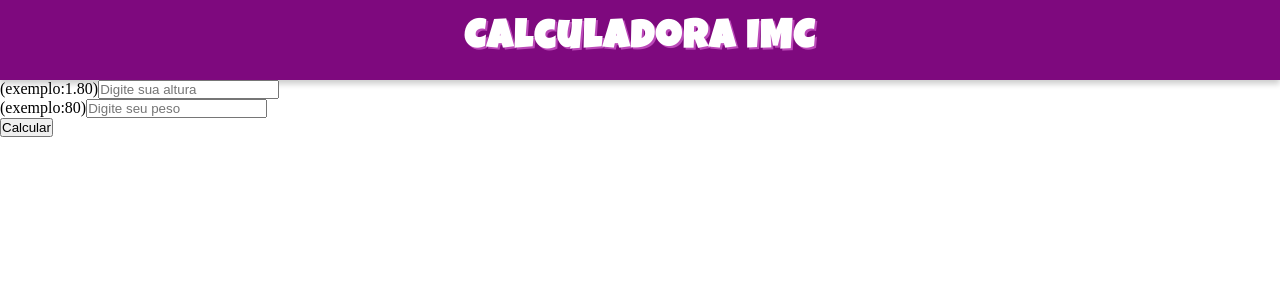
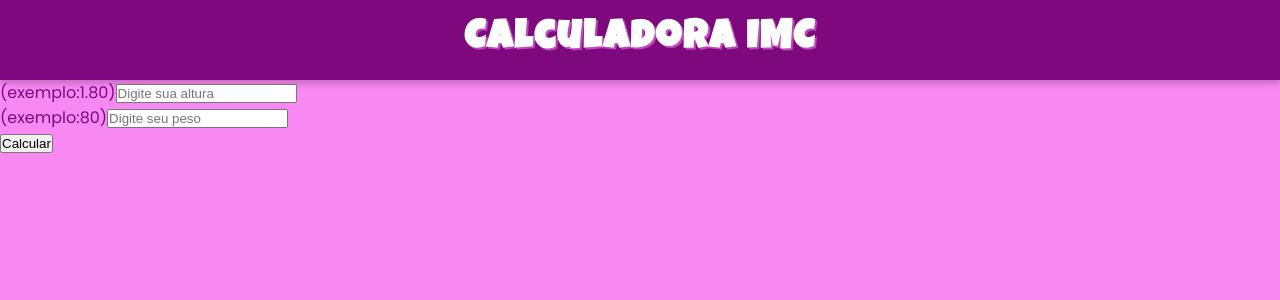
Before and after one commit to CPFrontEnd/CP4-IMC, a React (Vite) app: page / in a window 1280 px wide. Shown: the top 300 px of the page. Built offline with nearby package versions, Linux system fonts and the light colour scheme.

Commit message:
Body e terminando global.css

```diff
--- a/src/css/global.css
+++ b/src/css/global.css
@@ -13,3 +13,9 @@
   --cor4: #da69d6;
   --cor5: #f889f3;
 }
+
+body {
+  font-family: 'Poppins', sans-serif;
+  background: var(--cor5);
+  color: var(--cor1);
+}
```
